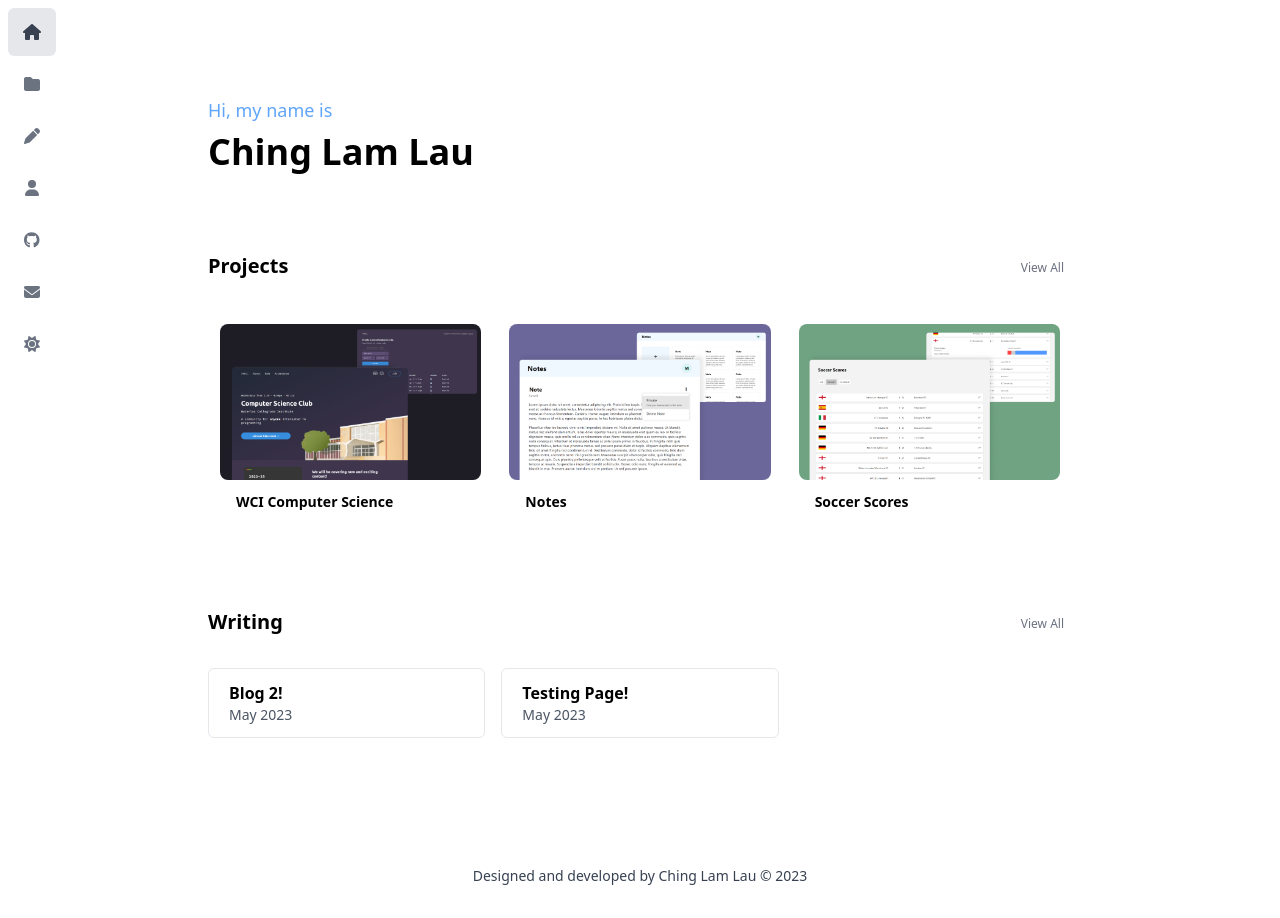
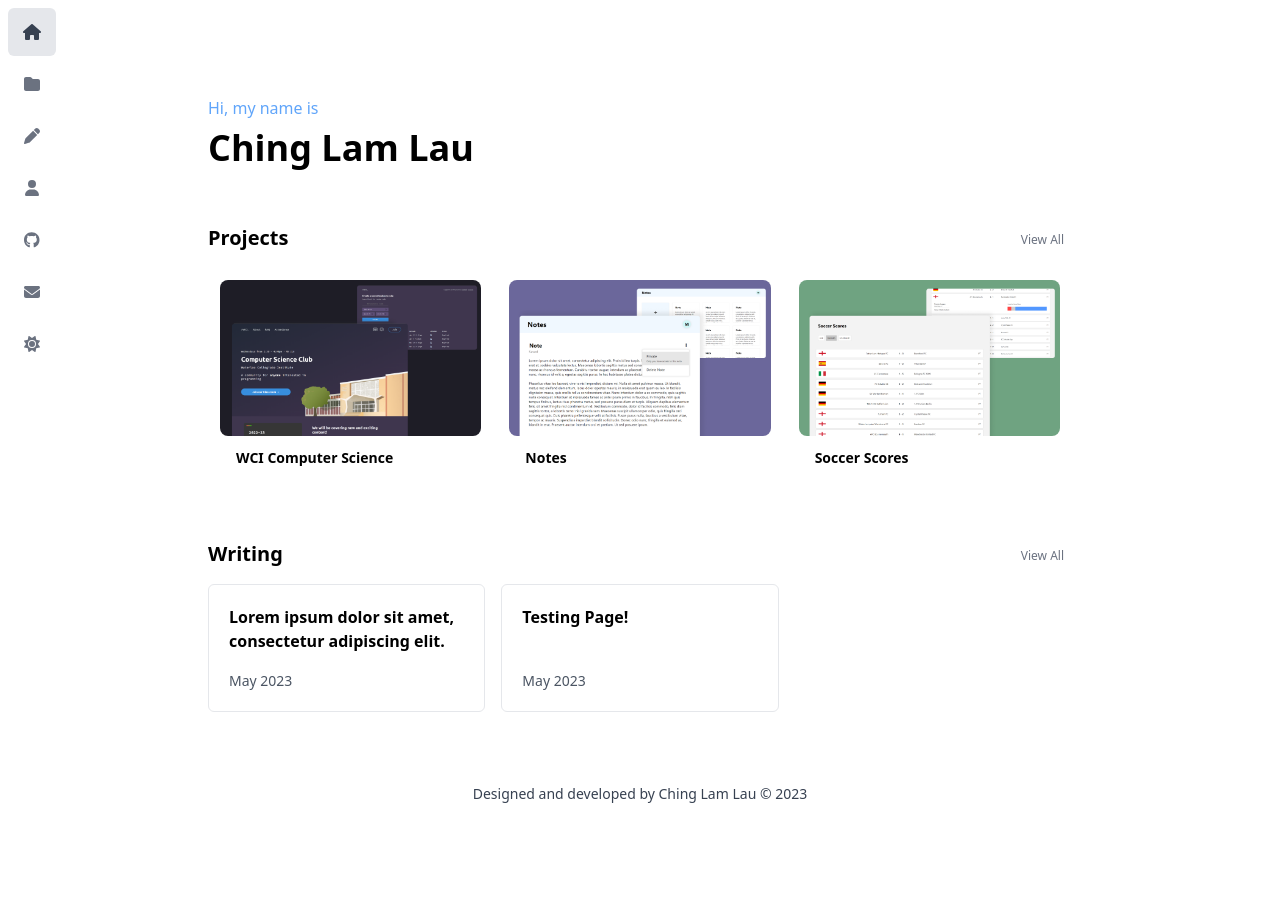
Before and after one commit to MiniCube11/website, a Next.js app: page / in a window 1280 px wide. After the commit the page ends 836 px from the top, so only its background shows below. Built offline with nearby package versions, Linux system fonts and the light colour scheme.

Commit message:
Update home page spacing

```diff
--- a/app/page.tsx
+++ b/app/page.tsx
@@ -9,12 +9,12 @@ const HomePage = () => {
     const postMetadata = getPostMetaData().slice(0, 3);
 
     return (
-        <div className="my-20 mx-auto max-w-4xl p-4">
-            <p className="text-lg text-blue-400">Hi, my name is</p>
+        <div className="mt-20 mb-6 mx-auto max-w-4xl p-4">
+            <p className="text-blue-400">Hi, my name is</p>
             <h1 className="mt-2">Ching Lam Lau</h1>
 
             <SectionHeading name="Projects" link="/projects" />
-            <div className="mt-8 grid grid-cols-3 gap-x-1">
+            <div className="mt-4 grid grid-cols-3 gap-x-1">
                 {featured.map(project =>
                     <Link href={"/projects#" + project.id}>
                         <ProjectPreview name={project.name} image={project.image} />
@@ -23,12 +23,11 @@ const HomePage = () => {
             </div>
 
             <SectionHeading name="Writing" link="/writing" />
-            <div className="mt-8 grid grid-cols-3 gap-x-4">
+            <div className="mt-4 grid grid-cols-3 gap-x-4">
                 {postMetadata.map((post) => (
                     <PostPreviewCard key={post.slug} {...post} />
                 ))}
             </div>
-
         </div>
     )
 };
--- a/components/Home/SectionHeading.tsx
+++ b/components/Home/SectionHeading.tsx
@@ -2,7 +2,7 @@ import Link from "next/link";
 
 const SectionHeading = ({ name = "", link = ""}) => {
     return (
-        <div className="mt-20 flex justify-between">
+        <div className="mt-14 flex justify-between">
             <h3 className="align-middle">{name}</h3>
             <Link href={link} className="text-xs text-gray-500 dark:text-gray-400 px-2 py-1 mt-1 align-middle rounded-md hover:bg-gray-100 hover:text-gray-600 dark:hover:bg-gray-700 dark:hover:text-gray-300">View All</Link>
         </div>
--- a/components/Post/PostPreviewCard.tsx
+++ b/components/Post/PostPreviewCard.tsx
@@ -7,9 +7,9 @@ const PostPreviewCard = (post: PostMetadata) => {
 
     return (
         <Link href={`/writing/${post.slug}`} className="group">
-            <div className="px-5 py-3 rounded-md border dark:border-gray-600 hover:bg-gray-100 dark:hover:bg-gray-700">
+            <div className="px-5 py-5 rounded-md border dark:border-gray-600 hover:bg-gray-100 dark:hover:bg-gray-700 h-32 flex flex-col justify-between">
                 <p className="font-semibold">{post.title} <span className="ml-1 hidden group-hover:inline-block">→</span></p>
-                <p className="text-sm text-gray-600 dark:text-gray-300">{date}</p>
+                <p className="mt-2 text-sm text-gray-600 dark:text-gray-300">{date}</p>
             </div>
         </Link>
     )
--- a/posts/post2.md
+++ b/posts/post2.md
@@ -1,5 +1,5 @@
 ---
-title: "Blog 2!"
+title: "Lorem ipsum dolor sit amet, consectetur adipiscing elit."
 subtitle: "2nd blog post"
 date: "2023-04-22"
 ---
```
